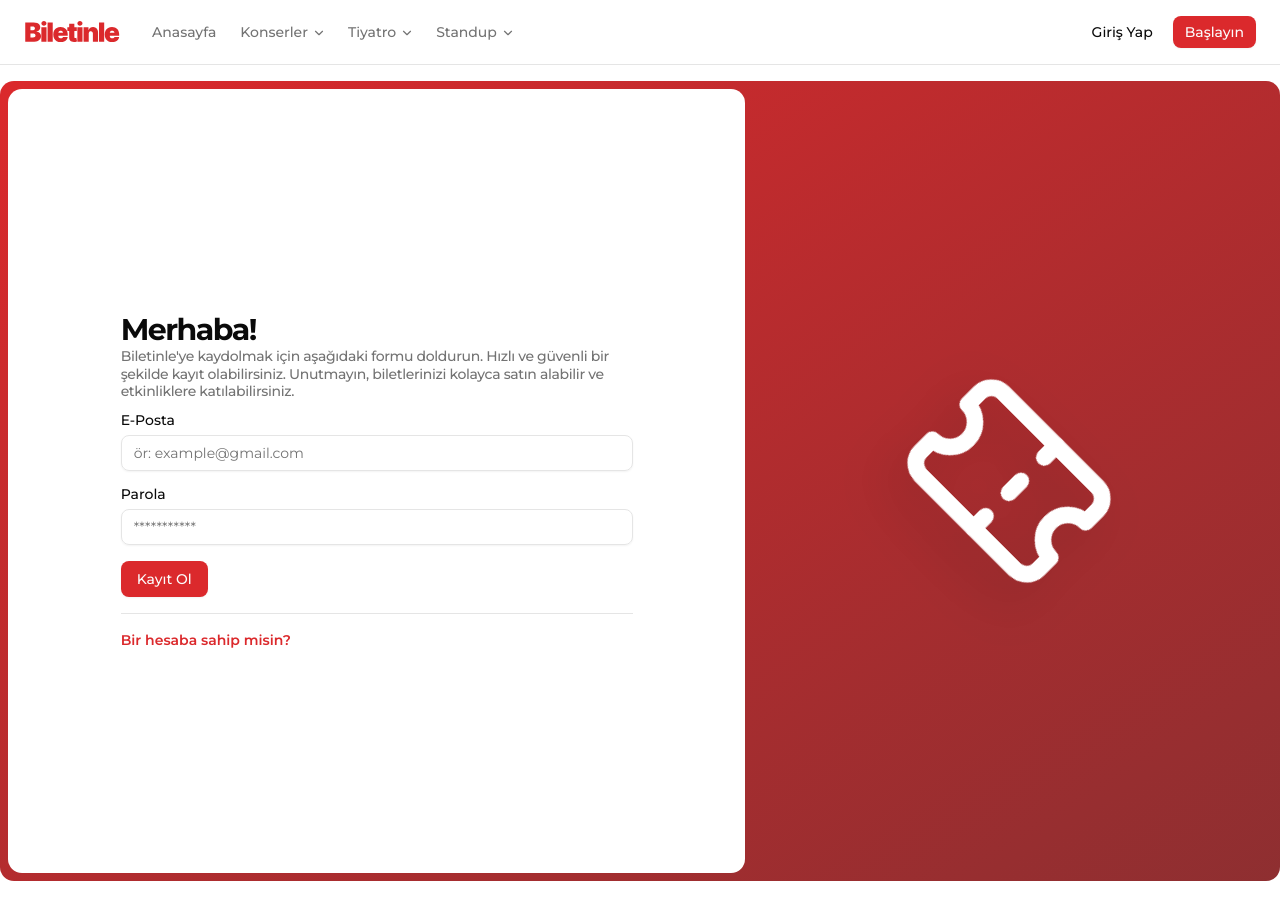
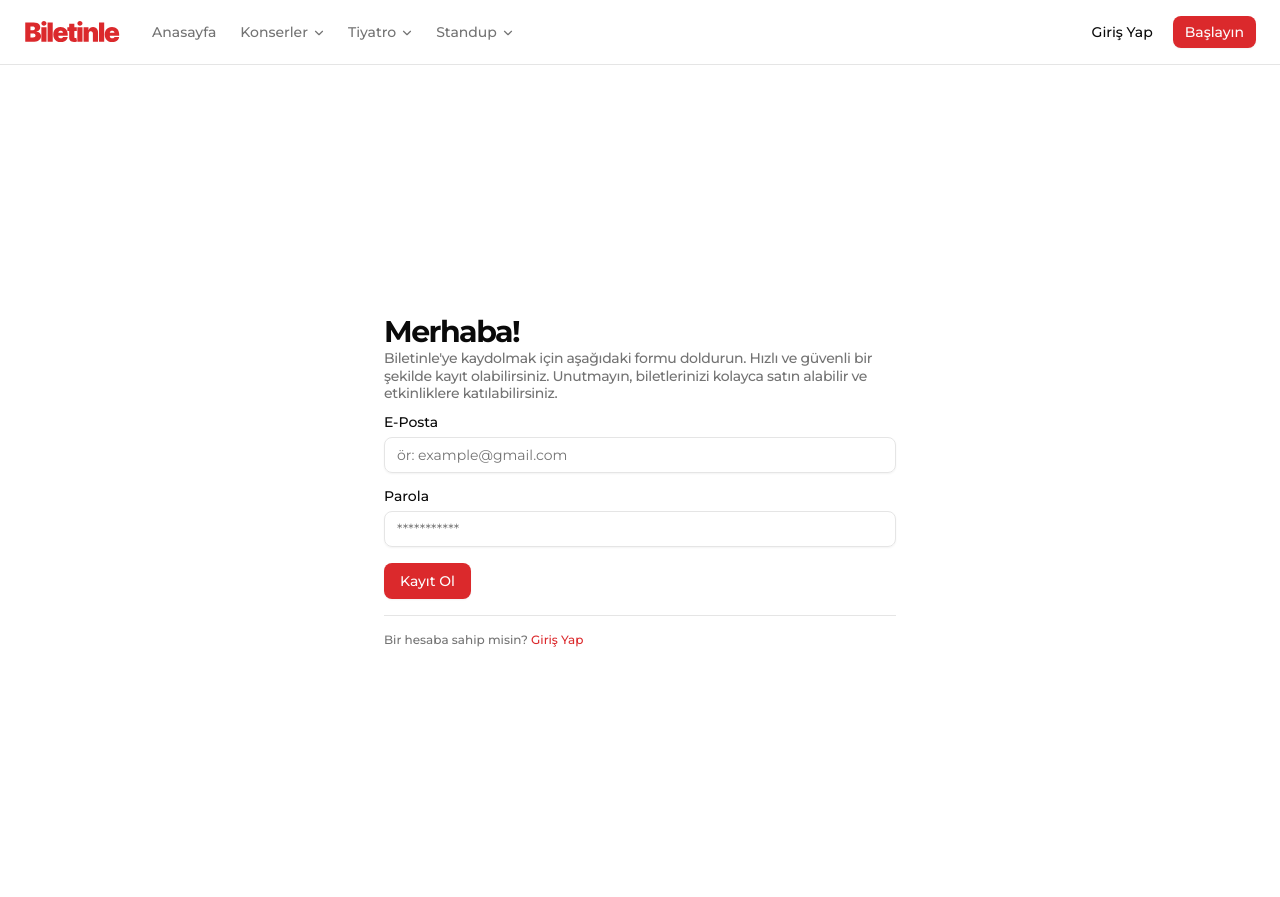
Before and after one commit to ozmberkan/biletinle, a Next.js app: page /kayit-ol in a window 1280 px wide. Built offline with nearby package versions, Linux system fonts and the light colour scheme.

Commit message:
feat: update login and registration pages with improved layout and form handling

```diff
--- a/app/(auth)/giris-yap/page.tsx
+++ b/app/(auth)/giris-yap/page.tsx
@@ -61,13 +61,12 @@ const LoginPage = () => {
   };
 
   return (
-    <PageContainer className="container mx-auto flex items-center  bg-gradient-to-br from-primary to-red-900/90 rounded-xl w-full p-2 h-[800px]">
-      <div className="w-7/12 bg-white h-full rounded-xl flex items-center justify-center p-24 flex-col">
+    <PageContainer className="container mx-auto  flex items-center  justify-center  rounded-xl w-full p-2 h-[800px]">
       <div className="flex flex-col max-w-lg">
         <h1 className="text-3xl font-bold">Giriş Yap!</h1>
         <p className="tracking-tight leading-tight text-muted-foreground">
-            Biletinle&apos;ye giriş yapmak için aşağıdaki formu doldurun. Hızlı
-            ve güvenli bir şekilde giriş yapabilirsiniz.
+          Biletinle&apos;ye giriş yapmak için aşağıdaki formu doldurun. Hızlı ve
+          güvenli bir şekilde giriş yapabilirsiniz.
         </p>
         <Form {...form}>
           <form
@@ -106,36 +105,23 @@ const LoginPage = () => {
                 </FormItem>
               )}
             />
-              {/* <div className="w-full flex items-center mb-4 justify-between">
-                <div className="flex items-center space-x-2">
-                  <Checkbox id="remember" />
-                  <Label htmlFor="remember">Beni Hatırla</Label>
-                </div>
-                <Link
-                  href={"/parolami-unuttum"}
-                  className="text-sm text-primary hover:underline font-semibold"
-                >
-                  Parolamı Unuttum
-                </Link>
-              </div> */}
+
             <div className="w-full">
               <Button type="submit">Giriş Yap</Button>
             </div>
-              <Separator />
             <div className="w-full flex items-center justify-start">
+              <div className="text-xs text-muted-foreground font-medium">
+                Bir hesaba sahip değil misin?{" "}
                 <Link
                   href={"/kayit-ol"}
-                  className="text-sm text-primary hover:underline font-semibold"
+                  className="text-primary hover:underline"
                 >
-                  Bir hesaba sahip değil misin?
+                  Kayıt Ol
                 </Link>
+              </div>
             </div>
           </form>
         </Form>
-        </div>
-      </div>
-      <div className="w-5/12 flex items-center justify-center text-white">
-        <Ticket className="rotate-45 drop-shadow-2xl" size={200} />
       </div>
     </PageContainer>
   );
--- a/app/(auth)/kayit-ol/page.tsx
+++ b/app/(auth)/kayit-ol/page.tsx
@@ -54,8 +54,7 @@ const RegisterPage = () => {
   };
 
   return (
-    <PageContainer className="container mx-auto flex items-center  bg-gradient-to-br from-primary to-red-900/90 rounded-xl w-full p-2 h-[800px]">
-      <div className="w-7/12 bg-white h-full rounded-xl flex items-center justify-center p-24 flex-col">
+    <PageContainer className="container mx-auto flex items-center justify-center rounded-xl w-full p-2 h-[800px]">
       <div className="flex flex-col max-w-lg">
         <h1 className="text-3xl font-bold">Merhaba!</h1>
         <p className="tracking-tight leading-tight text-muted-foreground">
@@ -117,19 +116,18 @@ const RegisterPage = () => {
             </div>
             <Separator />
             <div className="w-full flex items-center justify-start">
+              <div className="text-xs text-muted-foreground font-medium">
+                Bir hesaba sahip misin?{" "}
                 <Link
                   href={"/giris-yap"}
-                  className="text-sm text-primary hover:underline font-semibold"
+                  className="text-primary hover:underline"
                 >
-                  Bir hesaba sahip misin?
+                  Giriş Yap
                 </Link>
+              </div>
             </div>
           </form>
         </Form>
-        </div>
-      </div>
-      <div className="w-5/12 flex items-center justify-center text-white">
-        <Ticket className="rotate-45 drop-shadow-2xl" size={200} />
       </div>
     </PageContainer>
   );
```
Also changed, not shown: public/login.svg (added). Lines whose indentation alone changed are shown as unchanged.
